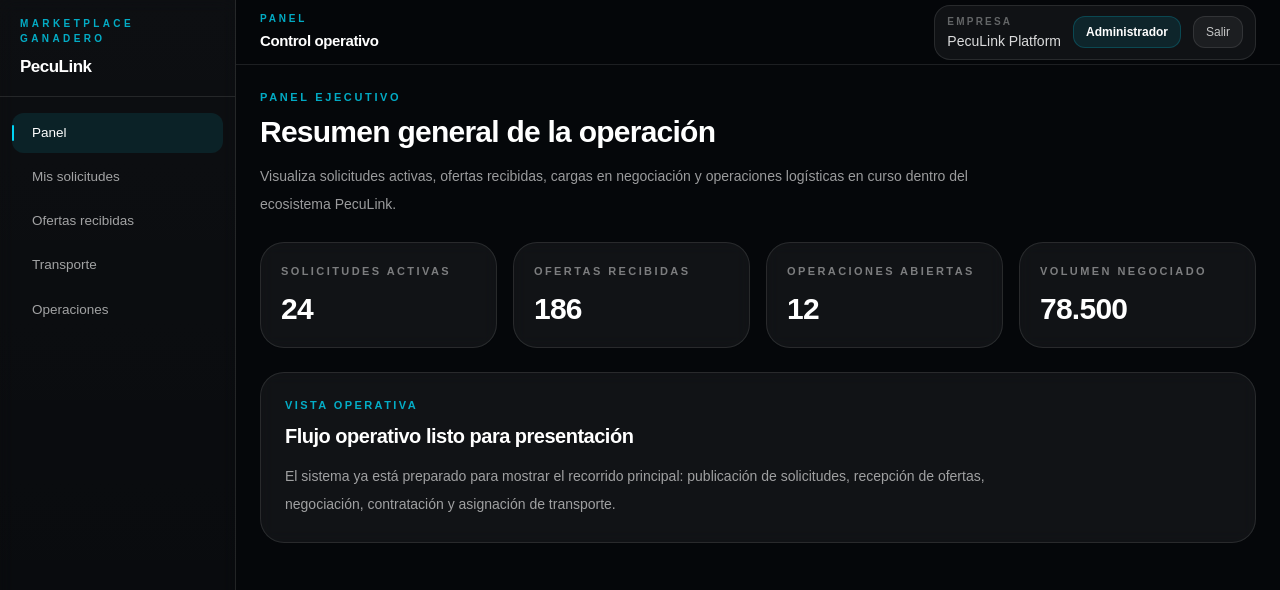
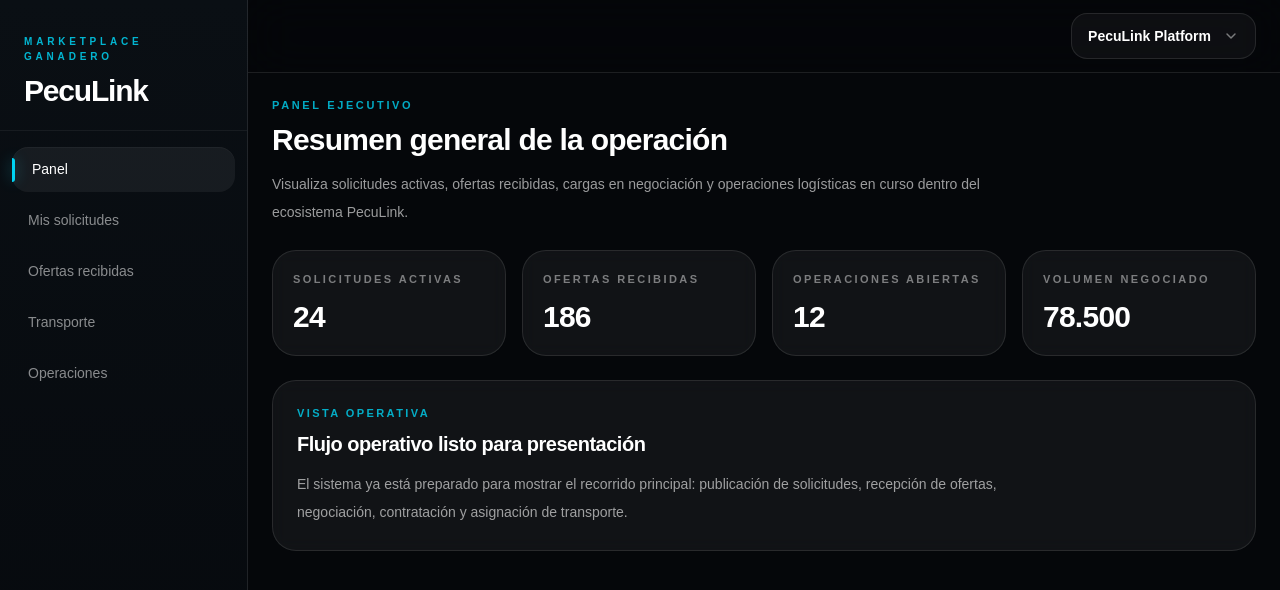
Before and after one commit to proceit-tech/proceit-peculink, a Next.js app: page /dashboard in a window 1280 px wide. Shown: the top 590 px of the page. Built offline with nearby package versions, Linux system fonts and the light colour scheme.

Commit message:
Refine shell with premium sidebar and profile dropdown topbar

```diff
--- a/components/layout/protected-sidebar.tsx
+++ b/components/layout/protected-sidebar.tsx
@@ -15,20 +15,21 @@
   const menu = useMemo(() => menuByRole[role], [role]);
 
   return (
-    <aside className="w-[236px] shrink-0 border-r border-white/10 bg-[linear-gradient(180deg,rgba(255,255,255,0.035),rgba(255,255,255,0.015))] backdrop-blur">
+    <aside className="w-[248px] shrink-0 border-r border-white/10 bg-[linear-gradient(180deg,#0a0f14_0%,#06090d_100%)]">
       <div className="flex h-full flex-col">
-        <div className="border-b border-white/10 px-5 py-4">
-          <p className="text-[10px] font-semibold uppercase tracking-[0.34em] text-cyan-400/80">
-            Marketplace ganadero
-          </p>
-
-          <h1 className="mt-2 text-[17px] font-semibold tracking-[-0.03em] text-white">
-            PecuLink
-          </h1>
+        <div className="px-6 pb-6 pt-7">
+          <div className="inline-flex flex-col">
+            <span className="text-[10px] font-semibold uppercase tracking-[0.38em] text-cyan-400/85">
+              Marketplace ganadero
+            </span>
+            <span className="mt-3 text-[30px] font-semibold leading-none tracking-[-0.04em] text-white">
+              PecuLink
+            </span>
+          </div>
         </div>
 
-        <div className="flex-1 px-3 py-4">
-          <nav className="space-y-1">
+        <div className="border-t border-white/6 px-3 pt-4">
+          <nav className="space-y-1.5">
             {menu.map((item) => {
               const active = pathname === item.href;
 
@@ -37,22 +38,29 @@
                   key={item.href}
                   href={item.href}
                   className={[
-                    "group relative flex items-center rounded-xl px-3 py-2.5 text-[13.5px] font-medium transition-all duration-200",
+                    "group relative flex items-center rounded-2xl px-4 py-3 text-[14px] font-medium transition-all duration-200",
                     active
-                      ? "bg-cyan-400/10 text-white"
-                      : "text-white/62 hover:bg-white/5 hover:text-white",
+                      ? "bg-white/[0.06] text-white shadow-[inset_0_1px_0_rgba(255,255,255,0.04)]"
+                      : "text-white/52 hover:bg-white/[0.04] hover:text-white",
                   ].join(" ")}
                 >
                   <span
                     className={[
-                      "absolute left-0 top-1/2 h-4 w-[2px] -translate-y-1/2 rounded-full transition-all duration-200",
+                      "absolute left-0 top-1/2 h-6 w-[3px] -translate-y-1/2 rounded-r-full transition-all duration-200",
                       active
-                        ? "bg-cyan-400 opacity-100"
-                        : "bg-transparent opacity-0 group-hover:opacity-60",
+                        ? "bg-cyan-400 opacity-100 shadow-[0_0_14px_rgba(34,211,238,0.45)]"
+                        : "bg-transparent opacity-0",
                     ].join(" ")}
                   />
 
-                  <span className="pl-2">{item.label}</span>
+                  <span
+                    className={[
+                      "transition-all duration-200",
+                      active ? "translate-x-1" : "group-hover:translate-x-0.5",
+                    ].join(" ")}
+                  >
+                    {item.label}
+                  </span>
                 </Link>
               );
             })}
--- a/components/layout/protected-topbar.tsx
+++ b/components/layout/protected-topbar.tsx
@@ -1,5 +1,6 @@
 "use client";
 
+import { useEffect, useRef, useState } from "react";
 import { useRouter } from "next/navigation";
 import { clearMockSession, getMockSession } from "@/lib/mock/session";
 
@@ -7,46 +8,105 @@
   const router = useRouter();
   const session = getMockSession();
 
+  const [open, setOpen] = useState(false);
+  const dropdownRef = useRef<HTMLDivElement | null>(null);
+
   function handleLogout() {
     clearMockSession();
     router.push("/login");
   }
 
+  useEffect(() => {
+    function handleClickOutside(event: MouseEvent) {
+      if (!dropdownRef.current) return;
+      if (!dropdownRef.current.contains(event.target as Node)) {
+        setOpen(false);
+      }
+    }
+
+    document.addEventListener("mousedown", handleClickOutside);
+    return () => document.removeEventListener("mousedown", handleClickOutside);
+  }, []);
+
   return (
-    <header className="border-b border-white/10 bg-[rgba(5,7,10,0.72)] backdrop-blur">
-      <div className="mx-auto flex h-[64px] max-w-7xl items-center justify-between px-6">
-        <div className="min-w-0">
-          <p className="text-[10px] font-semibold uppercase tracking-[0.28em] text-cyan-400/80">
-            Panel
-          </p>
-          <h1 className="mt-1 truncate text-[15px] font-semibold tracking-tight text-white">
-            Control operativo
-          </h1>
-        </div>
-
-        <div className="flex items-center">
-          <div className="flex items-center gap-3 rounded-2xl border border-white/10 bg-white/5 px-3 py-2">
-            <div className="hidden min-w-0 md:block">
-              <p className="text-[10px] font-semibold uppercase tracking-[0.22em] text-white/35">
-                Empresa
-              </p>
-              <p className="mt-0.5 max-w-[180px] truncate text-sm font-medium text-white/85">
+    <header className="border-b border-white/10 bg-[rgba(5,7,10,0.68)] backdrop-blur-xl">
+      <div className="mx-auto flex h-[72px] max-w-7xl items-center justify-end px-6">
+        <div className="relative" ref={dropdownRef}>
+          <button
+            type="button"
+            onClick={() => setOpen((prev) => !prev)}
+            className="group flex items-center gap-3 rounded-2xl border border-white/10 bg-white/[0.04] px-4 py-3 transition hover:border-white/15 hover:bg-white/[0.06]"
+          >
+            <div className="text-right">
+              <p className="max-w-[220px] truncate text-sm font-semibold text-white">
                 {session?.company ?? "PecuLink Platform"}
               </p>
             </div>
 
-            <div className="rounded-xl border border-cyan-400/20 bg-cyan-400/10 px-3 py-1.5 text-[12px] font-semibold text-white">
+            <div
+              className={[
+                "text-white/45 transition-transform duration-200",
+                open ? "rotate-180" : "",
+              ].join(" ")}
+            >
+              <svg
+                width="16"
+                height="16"
+                viewBox="0 0 20 20"
+                fill="none"
+                xmlns="http://www.w3.org/2000/svg"
+                aria-hidden="true"
+              >
+                <path
+                  d="M5 7.5L10 12.5L15 7.5"
+                  stroke="currentColor"
+                  strokeWidth="1.8"
+                  strokeLinecap="round"
+                  strokeLinejoin="round"
+                />
+              </svg>
+            </div>
+          </button>
+
+          {open ? (
+            <div className="absolute right-0 top-[calc(100%+10px)] z-50 w-[260px] rounded-2xl border border-white/10 bg-[#0B1015] p-2 shadow-[0_25px_80px_rgba(0,0,0,0.45)]">
+              <div className="rounded-xl border border-white/6 bg-white/[0.03] px-4 py-3">
+                <p className="text-[10px] font-semibold uppercase tracking-[0.26em] text-white/35">
+                  Empresa
+                </p>
+                <p className="mt-1 text-sm font-semibold text-white">
+                  {session?.company ?? "PecuLink Platform"}
+                </p>
+                <p className="mt-1 text-xs text-white/45">
                   {getRoleLabel(session?.role)}
+                </p>
               </div>
+
+              <div className="my-2 h-px bg-white/6" />
+
+              <button
+                type="button"
+                className="flex w-full items-center rounded-xl px-4 py-3 text-left text-sm font-medium text-white/78 transition hover:bg-white/[0.05] hover:text-white"
+              >
+                Perfil
+              </button>
+
+              <button
+                type="button"
+                className="flex w-full items-center rounded-xl px-4 py-3 text-left text-sm font-medium text-white/78 transition hover:bg-white/[0.05] hover:text-white"
+              >
+                Plan
+              </button>
 
               <button
                 type="button"
                 onClick={handleLogout}
-              className="rounded-xl border border-white/10 bg-white/5 px-3 py-1.5 text-[12px] font-medium text-white/75 transition hover:bg-white/10 hover:text-white"
+                className="mt-1 flex w-full items-center rounded-xl px-4 py-3 text-left text-sm font-medium text-red-200/90 transition hover:bg-red-400/10 hover:text-red-100"
               >
                 Salir
               </button>
             </div>
+          ) : null}
         </div>
       </div>
     </header>
```
Lines whose indentation alone changed are shown as unchanged.
